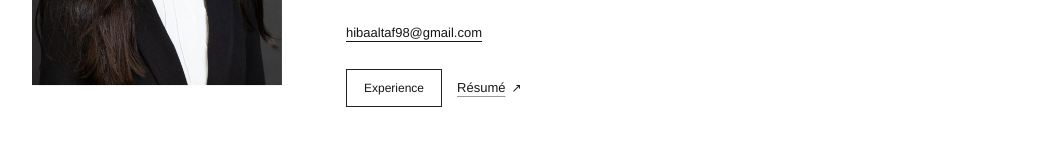
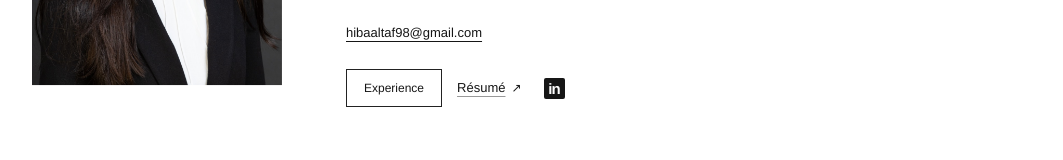
Before and after one commit to hibaa8/hibaa8.github.io, a React (Vite) app: page / in a window 1280 px wide. Shown: the part 399-559 px from the top of the page, without its empty margins (108-1171 px from the left). Built offline with nearby package versions, Linux system fonts and the light colour scheme.

Commit message:
Add LinkedIn icon to homepage actions

```diff
--- a/src/main.jsx
+++ b/src/main.jsx
@@ -14,7 +14,7 @@ function Link({href,children,className=''}) {return <a className={`text-link ${c
 function Label({children}){return <p className="eyebrow">{children}</p>}
 function Header(){return <header className="site-header"><a className="wordmark" href="./index.html">Hiba Altaf<span>.</span></a><nav aria-label="Main navigation">{[['home','About','index.html'],['experience','Experience','experience.html'],['leadership','Leadership','leadership.html'],['projects','Projects','projects.html'],['gallery','Gallery','gallery.html']].map(([key,label,path])=><a key={key} aria-current={(page===key||(page==='vaylo'&&key==='projects'))?'page':undefined} href={`./${path}`}>{label}</a>)}<a className="nav-contact" href="mailto:hibaaltaf98@gmail.cm">Let’s talk <Arrow/></a></nav></header>}
 function Footer(){return <footer><span>Hiba Altaf · {new Date().getFullYear()}</span><div><Link href={links.email}>Email</Link><Link href={links.github}>GitHub</Link><Link href={links.linkedin}>LinkedIn</Link></div></footer>}
-function Home(){return <><section className="hero reveal"><img className="headshot" src="./portrait.jpg" alt="Hiba Altaf" fetchPriority="high"/><div><h1>Hiba Altaf</h1><p className="hero-summary">Computer science senior at Columbia University.<br/><strong>Graduating May 2027.</strong></p><p className="job-search">Seeking new-grad software engineering roles.</p><p>My experience spans backend engineering, infrastructure, systems, and AI, with roles at Oracle, Amazon, and Trillium Trading. I’ve also been active outside the classroom, participating in and leading student organizations and conducting AI research.</p><a className="email" href={links.email}>hibaaltaf98@gmail.com</a><div className="hero-actions"><a className="button" href="./experience.html">Experience</a><Link href="./Hiba-Altaf-Resume.pdf">Résumé</Link></div></div></section><section className="home-grid reveal">
+function Home(){return <><section className="hero reveal"><img className="headshot" src="./portrait.jpg" alt="Hiba Altaf" fetchPriority="high"/><div><h1>Hiba Altaf</h1><p className="hero-summary">Computer science senior at Columbia University.<br/><strong>Graduating May 2027.</strong></p><p className="job-search">Seeking new-grad software engineering roles.</p><p>My experience spans backend engineering, infrastructure, systems, and AI, with roles at Oracle, Amazon, and Trillium Trading. I’ve also been active outside the classroom, participating in and leading student organizations and conducting AI research.</p><a className="email" href={links.email}>hibaaltaf98@gmail.com</a><div className="hero-actions"><a className="button" href="./experience.html">Experience</a><Link href="./Hiba-Altaf-Resume.pdf">Résumé</Link><a className="hero-linkedin" href={links.linkedin} target="_blank" rel="noopener noreferrer" aria-label="Hiba Altaf on LinkedIn"><span className="hero-linkedin-mark" aria-hidden="true">in</span></a></div></div></section><section className="home-grid reveal">
 <div><h2>What I’ve done</h2>
 <p><b>Oracle</b> — built agent memory infrastructure and deployed an agentic workflow for customers.</p>
 <p><b>Amazon</b> — designed and built a deployed shopping feature’s interface and backend, and worked on Alexa shopping systems across two internships.</p>
--- a/src/styles.css
+++ b/src/styles.css
@@ -121,3 +121,6 @@ nav a{position:relative}nav a:not([aria-current])::after{content:"";position:abs
 @media(prefers-reduced-motion:reduce){.straiker-technical-content{animation:none}.straiker-technical .straiker-toggle{transition:none}}
 
 .side-project-grid{grid-template-columns:minmax(0,1fr);max-width:620px}
+
+.hero-linkedin{display:inline-flex;align-items:center;justify-content:center;width:36px;height:36px;flex:none}
+.hero-linkedin-mark{display:grid;place-items:center;width:21px;height:21px;border-radius:2px;background:#161616;color:#fff;font-size:15px;font-weight:700;line-height:1;letter-spacing:-1px;padding-right:1px}
```
